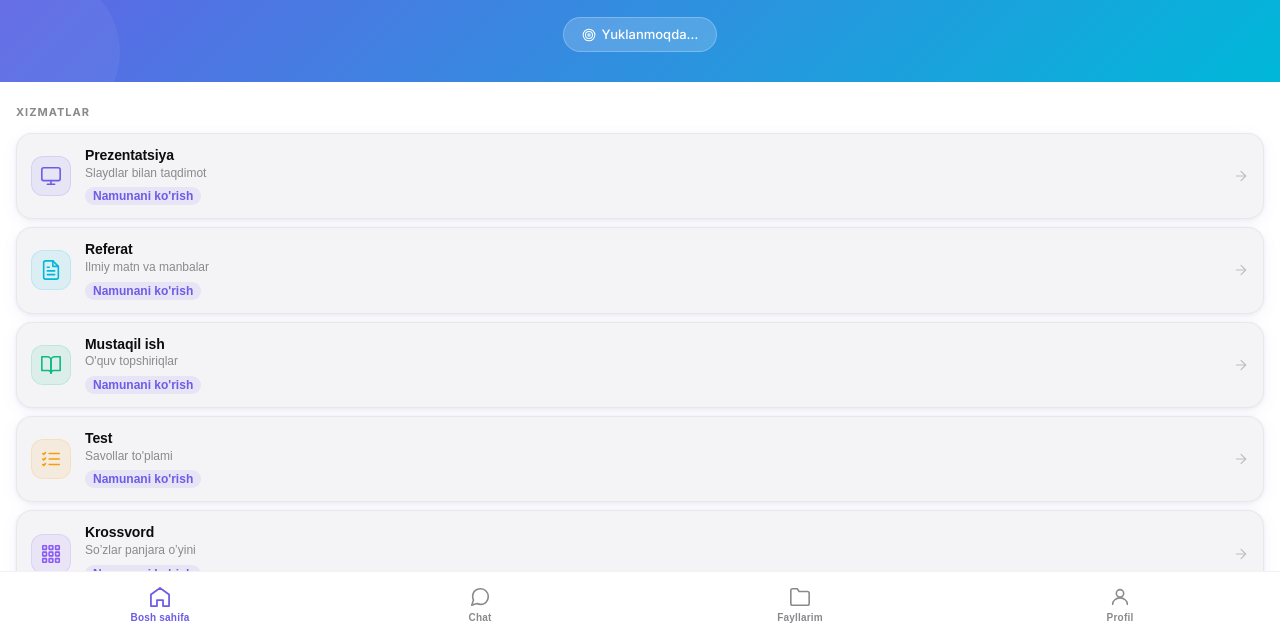
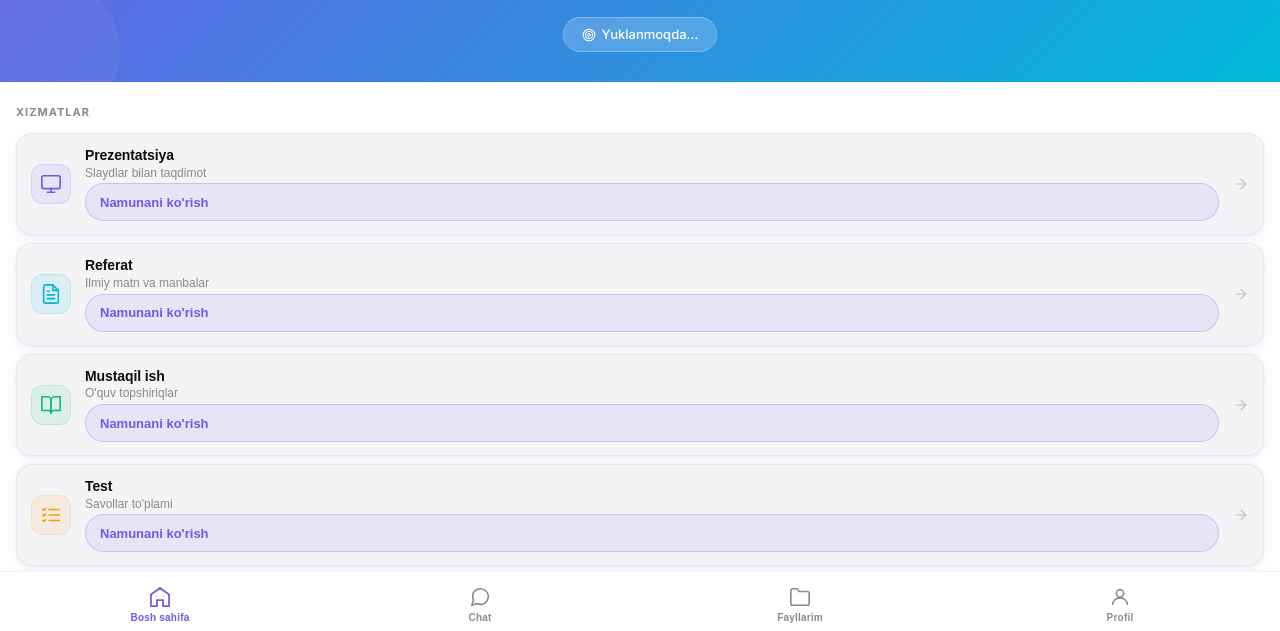
Before and after one commit to aeolian1014/slayders, a plain HTML site: page index.html in a window 1280 px wide. Shown: the part 169-800 px from the top of the page. Drawn offline with Linux system fonts and the light colour scheme; no server answers.

Commit message:
Update app.css

```diff
--- a/app.css
+++ b/app.css
@@ -329,15 +329,20 @@ body {
   text-overflow: ellipsis;
 }
 .service-card-ex {
-  align-self: flex-start;
-  margin-top: 4px;
-  font-size: 12px;
+  display: flex;
+  align-items: center;
+  gap: 6px;
+  flex-shrink: 0;
+  min-height: 38px;
+  padding: 0 14px;
+  font-size: 13px;
   font-weight: 600;
   color: var(--accent);
-  padding: 2px 8px;
   border-radius: var(--radius-chip);
   background: var(--accent-tint);
+  border: 1px solid rgba(108,92,231,0.25);
 }
+.service-card-ex:active { transform: scale(0.95); }
 
 /* Sample viewer: full-screen pages of a finished file */
 .ex-view {
```
